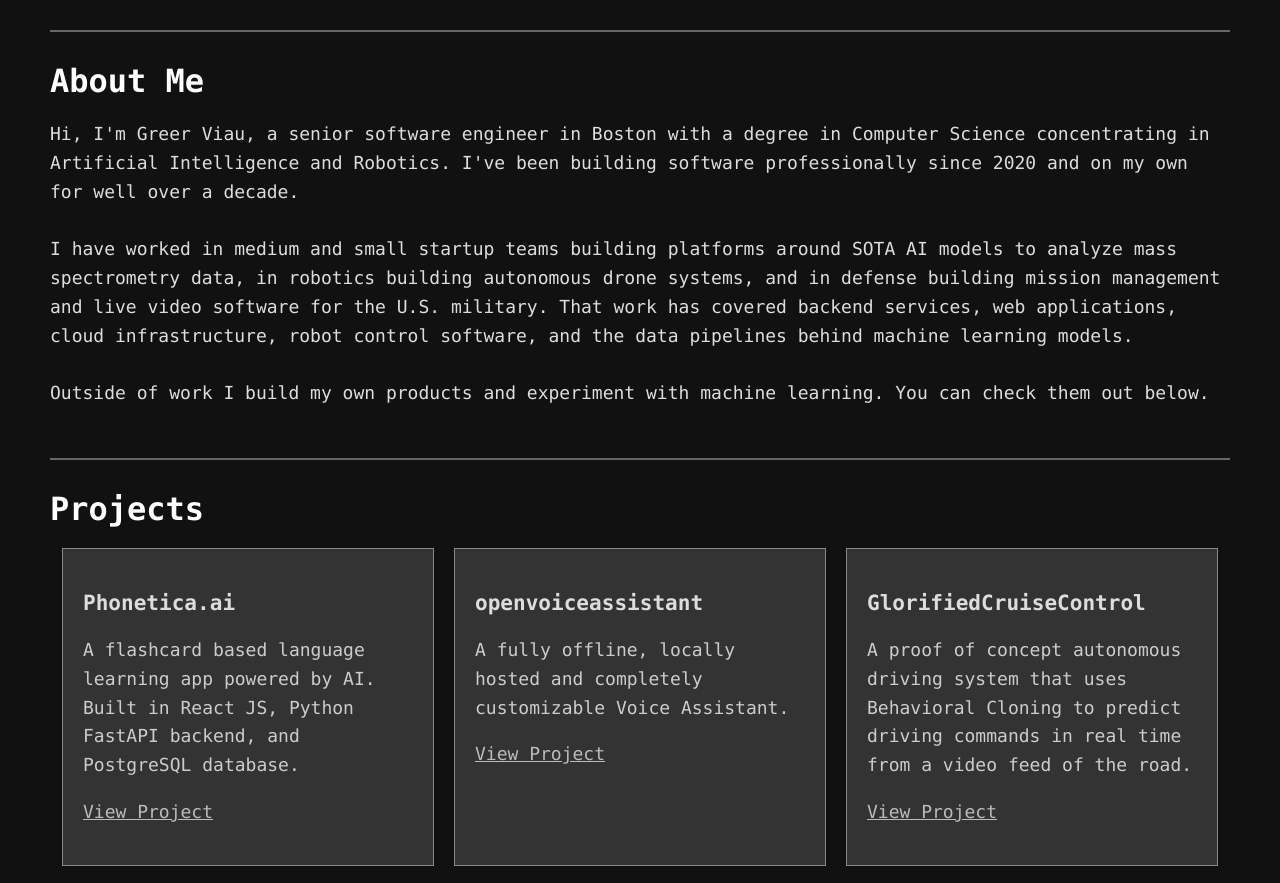
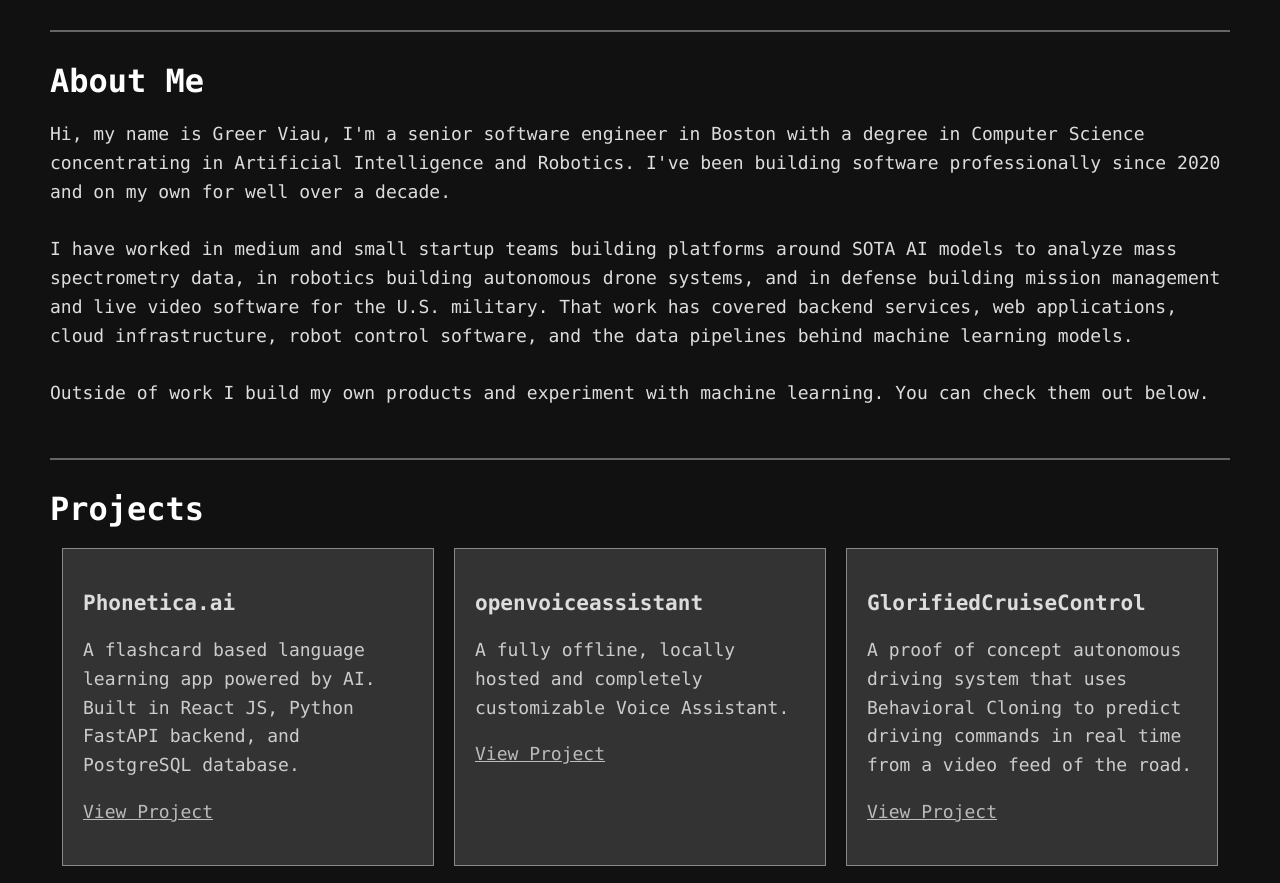
Before and after one commit to greerviau/portfolio, a plain HTML site: page index.html in a window 1280 px wide. Shown: the part 800-1683 px from the top of the page. Drawn offline with Linux system fonts and the light colour scheme.

Commit message:
Update index.html

```diff
--- a/index.html
+++ b/index.html
@@ -218,7 +218,7 @@
 
   <div id="about" class="section">
     <h2>About Me</h2>
-    <p>Hi, I'm Greer Viau, a senior software engineer in Boston with a degree in Computer Science concentrating in Artificial Intelligence and Robotics. I've been building software professionally since 2020 and on my own for well over a decade.<br><br>
+    <p>Hi, my name is Greer Viau, I'm a senior software engineer in Boston with a degree in Computer Science concentrating in Artificial Intelligence and Robotics. I've been building software professionally since 2020 and on my own for well over a decade.<br><br>
         I have worked in medium and small startup teams building platforms around SOTA AI models to analyze mass spectrometry data, in robotics building autonomous drone systems, and in defense building mission management and live video software for the U.S. military. That work has covered backend services, web applications, cloud infrastructure, robot control software, and the data pipelines behind machine learning models.<br><br>
         Outside of work I build my own products and experiment with machine learning. You can check them out below.</p>
 
```
